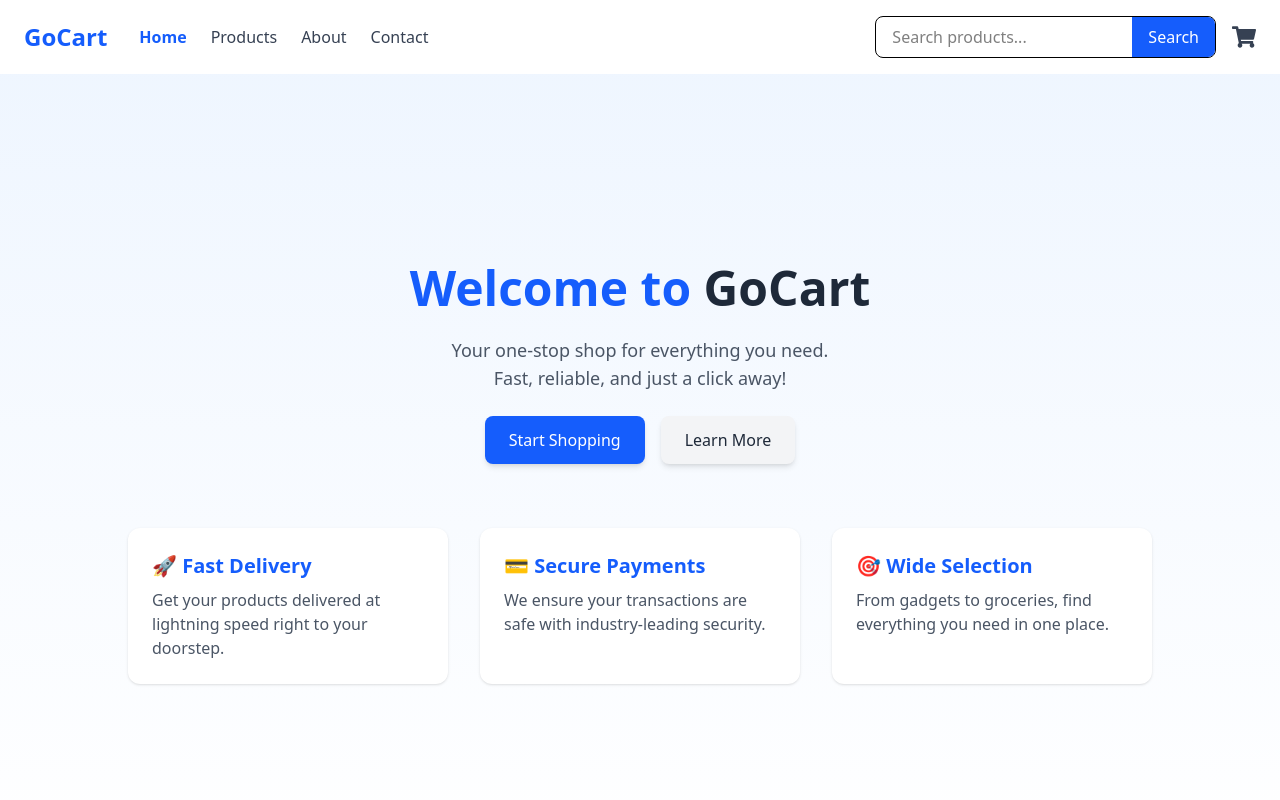
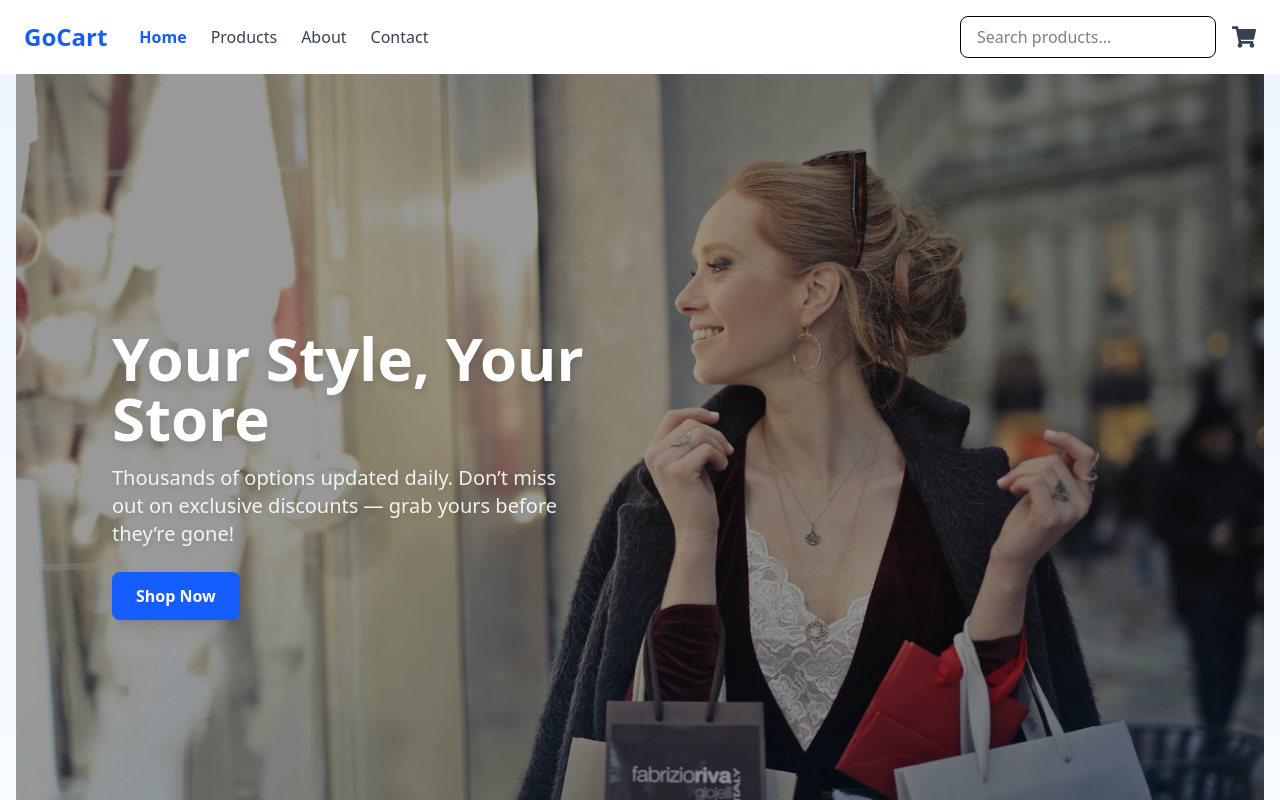
Before and after one commit to Stormz99/alx-project-nexus, a Next.js app in the folder quick-cart/: page / in a window 1280 px wide. Shown: the top 800 px of the page. Built offline with nearby package versions, Linux system fonts and the light colour scheme.

Commit message:
Add: Hero

```diff
--- a/quick-cart/app/page.tsx
+++ b/quick-cart/app/page.tsx
@@ -1,12 +1,16 @@
 "use client";
 
 import Link from "next/link";
+import Hero from "@/components/Hero";
 
 export default function HomePage() {
   return (
-    <main className="min-h-screen flex flex-col items-center justify-center bg-gradient-to-b from-blue-50 to-white px-4">
+    <main className="min-h-screen flex flex-col items-center justify-start bg-gradient-to-b from-blue-50 to-white px-4">
       {/* Hero Section */}
-      <div className="text-center space-y-6 max-w-2xl">
+      <Hero />
+
+      {/* CTA Section (optional, can keep or remove since Hero has a button) */}
+      <div className="text-center space-y-6 max-w-2xl mt-16">
         <h1 className="text-5xl font-extrabold text-blue-600">
           Welcome to <span className="text-gray-800">GoCart</span>
         </h1>
@@ -15,7 +19,6 @@ export default function HomePage() {
           Fast, reliable, and just a click away!
         </p>
 
-        {/* Call to Action */}
         <div className="flex justify-center gap-4">
           <Link
             href="/products"
@@ -35,19 +38,19 @@ export default function HomePage() {
       {/* Feature Highlights */}
       <section className="grid grid-cols-1 md:grid-cols-3 gap-8 mt-16 max-w-5xl w-full">
         <div className="p-6 bg-white rounded-xl shadow hover:shadow-lg transition">
-          <h3 className="text-xl font-semibold text-blue-600">🚀 Fast Delivery</h3>
+          <h3 className="text-xl font-semibold text-blue-600">Fast Delivery</h3>
           <p className="text-gray-600 mt-2">
             Get your products delivered at lightning speed right to your doorstep.
           </p>
         </div>
         <div className="p-6 bg-white rounded-xl shadow hover:shadow-lg transition">
-          <h3 className="text-xl font-semibold text-blue-600">💳 Secure Payments</h3>
+          <h3 className="text-xl font-semibold text-blue-600">Secure Payments</h3>
           <p className="text-gray-600 mt-2">
             We ensure your transactions are safe with industry-leading security.
           </p>
         </div>
         <div className="p-6 bg-white rounded-xl shadow hover:shadow-lg transition">
-          <h3 className="text-xl font-semibold text-blue-600">🎯 Wide Selection</h3>
+          <h3 className="text-xl font-semibold text-blue-600">Wide Selection</h3>
           <p className="text-gray-600 mt-2">
             From gadgets to groceries, find everything you need in one place.
           </p>
--- a/quick-cart/components/Hero.tsx
+++ b/quick-cart/components/Hero.tsx
@@ -1,7 +1,15 @@
 "use client";
+
 import Image from "next/image";
+import { useRouter } from "next/navigation";
 
 const Hero = () => {
+  const router = useRouter();
+
+  const handleShopNow = () => {
+    router.push("/products"); // Navigate to the products page
+  };
+
   return (
     <section className="relative w-full min-h-screen">
       {/* Hero background image */}
@@ -22,7 +30,10 @@ const Hero = () => {
           <p className="text-lg md:text-xl text-white/90 mb-6 drop-shadow-md">
             Thousands of options updated daily. Don’t miss out on exclusive discounts — grab yours before they’re gone!
           </p>
-          <button className="bg-blue-600 text-white px-6 py-3 rounded-lg shadow-lg hover:bg-blue-700 transition font-semibold">
+          <button
+            onClick={handleShopNow}
+            className="bg-blue-600 text-white px-6 py-3 rounded-lg shadow-lg hover:bg-blue-700 transition font-semibold"
+          >
             Shop Now
           </button>
         </div>
--- a/quick-cart/components/SearchBar.tsx
+++ b/quick-cart/components/SearchBar.tsx
@@ -1,26 +1,73 @@
 "use client";
 
 import { useState } from "react";
+import { useRouter } from "next/navigation";
+
+// Sample products
+const sampleProducts = [
+  { id: "1", name: "Wireless Earbuds" },
+  { id: "2", name: "Smart Watch" },
+  { id: "3", name: "Laptop Backpack" },
+  { id: "4", name: "Bluetooth Speaker" },
+];
 
 const SearchBar = () => {
   const [query, setQuery] = useState("");
+  const [results, setResults] = useState<typeof sampleProducts>([]);
+  const [showResults, setShowResults] = useState(false);
+  const router = useRouter();
 
-  const handleSearch = () => {
-    console.log("Search for:", query);
+  const handleSearch = (e: React.ChangeEvent<HTMLInputElement>) => {
+    const value = e.target.value;
+    setQuery(value);
+
+    if (!value.trim()) {
+      setResults([]);
+      setShowResults(false);
+      return;
+    }
+
+    const filtered = sampleProducts.filter((p) =>
+      p.name.toLowerCase().includes(value.toLowerCase())
+    );
+    setResults(filtered);
+    setShowResults(true);
+  };
+
+  const handleSelect = (id: string) => {
+    setQuery("");
+    setResults([]);
+    setShowResults(false);
+    router.push(`/products/${id}`);
   };
 
   return (
-    <div className="flex items-center border rounded-lg overflow-hidden">
+    <div className="relative">
       <input
         type="text"
         placeholder="Search products..."
         value={query}
-        onChange={(e) => setQuery(e.target.value)}
-        className="px-4 py-2 outline-none w-40 md:w-64"
+        onChange={handleSearch}
+        className="border rounded-lg px-4 py-2 w-40 md:w-64 focus:outline-none focus:ring-2 focus:ring-blue-600"
       />
-      <button onClick={handleSearch} className="bg-blue-600 text-white px-4 py-2 hover:bg-blue-700 transition">
-        Search
-      </button>
+
+      {showResults && (
+        <div className="absolute mt-1 bg-white shadow-lg w-full rounded-md z-50">
+          {results.length > 0 ? (
+            results.map((product) => (
+              <div
+                key={product.id}
+                className="px-4 py-2 cursor-pointer hover:bg-blue-100"
+                onClick={() => handleSelect(product.id)}
+              >
+                {product.name}
+              </div>
+            ))
+          ) : (
+            <div className="px-4 py-2 text-gray-500">Product not available</div>
+          )}
+        </div>
+      )}
     </div>
   );
 };
```
